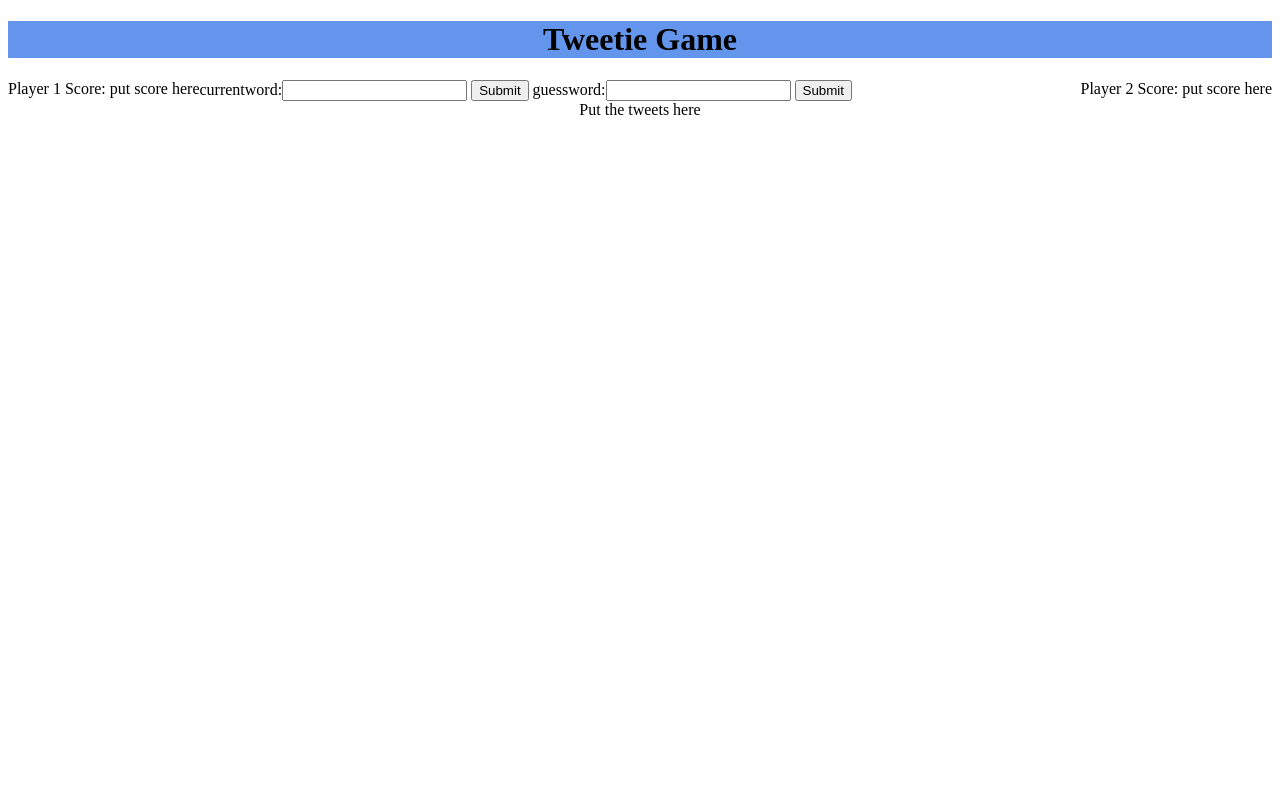
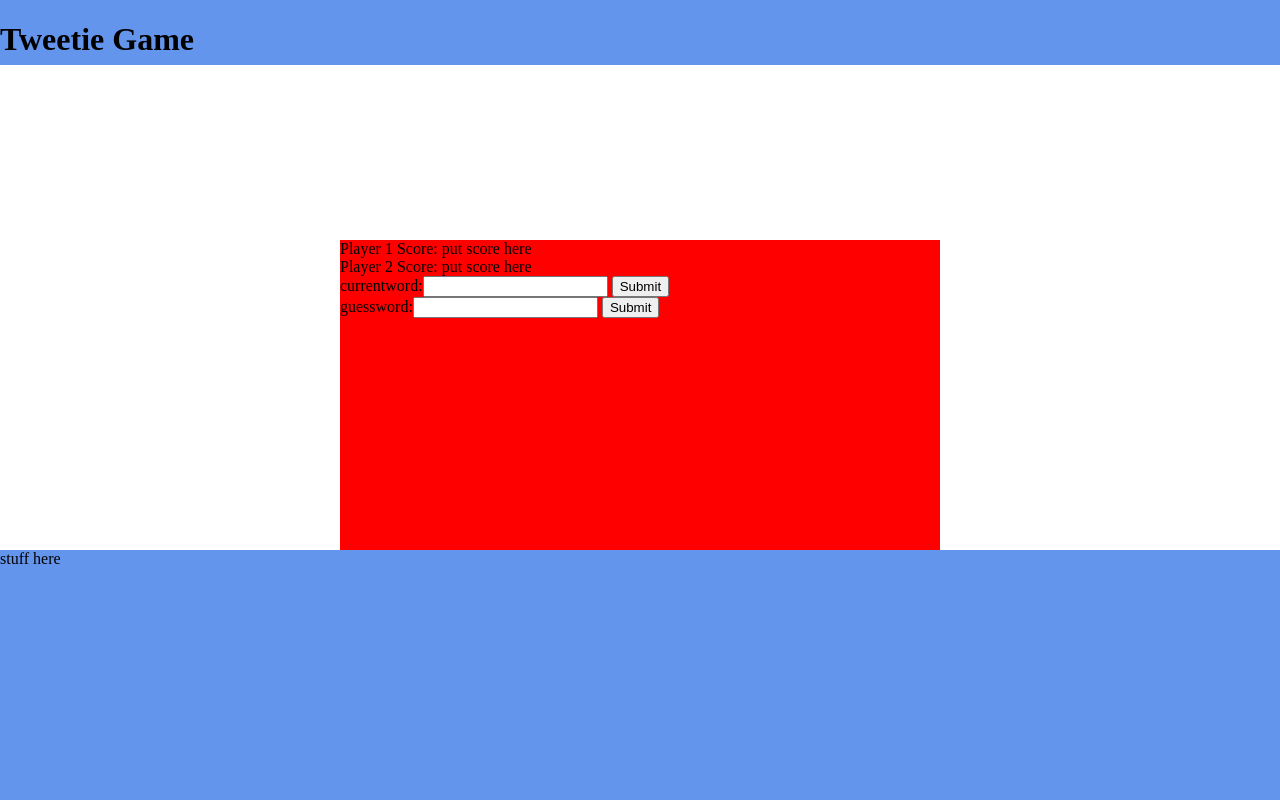
Before and after one commit to traciarms/tweetiegame, a Django app: template tweetiegame/templates/index.html in a window 1280 px wide. Run offline with Django 3.2, Linux system fonts and the light colour scheme; the template is opened without the code that fills it: values that come from a table or form of the project are taken from there, others are empty; some libraries are stand-ins or nearby versions.

Commit message:
css updated

```diff
--- a/tweetiegame/global/site-style.css
+++ b/tweetiegame/global/site-style.css
@@ -2,29 +2,98 @@
     /*border: solid 1px red;*/
 /*}*/
 
-* {
-    box-sizing: border-box;
+/** {*/
+    /*box-sizing: border-box;*/
+/*}*/
+
+/*.title {*/
+    /*text-align: center;*/
+    /*background: cornflowerblue;*/
+    /**/
+/*}*/
+
+/*.player1score {*/
+    /*float: left;*/
+/*}*/
+
+/*.player2score {*/
+    /*float: right;*/
+/*}*/
+
+/*footer {*/
+    /*text-align: center;*/
+/*}*/
+
+/*div.form*/
+/*{*/
+    /*display: block;*/
+    /*text-align: center;*/
+/*}*/
+/*form*/
+/*{*/
+    /*display: inline-block;*/
+    /*margin-left: auto;*/
+    /*margin-right: auto;*/
+    /*text-align: left;*/
+/*}*/
+
+html, body {
+    height: 100%;
+    min-height: 400px; /* to cater for no element 'collision'... */
+    margin: 0;
+    padding: 0;
+    position: relative; /* to keep header and footer positioned correctly... */
 }
 
-.title {
-    text-align: center;
-    background: cornflowerblue;
+#header {
+    background-color: cornflowerblue;
+    height: 65px;
+    position: absolute;
+    top: 0;
+    left: 0;
+    width: 100%;
 }
 
-form {
-    display: inline-block;
-    margin-left: auto;
-    margin-right:auto;
-    }
+#container {
+    background-color: red;
+    width: 600px;
+    height: 40%;
+    position: absolute;
+    left: 50%;
+    margin-left: -300px; /* 50% over, then move back 300px to center... */
 
-.player1score {
-    float: left;
 }
 
-.player2score {
-    float: right;
+#footer {
+    background-color: cornflowerblue;
+    height: 250px;
+    position: absolute;
+    bottom: 0;
+    left: 0;
+    width: 100%;
 }
 
-footer {
-    text-align: center;
+blockquote.twitter-tweet {
+  display: inline-block;
+  padding: 16px;
+  margin: 10px 0;
+  max-width: 468px;
+  border: #ddd 1px solid;
+  border-top-color: #eee;
+  border-bottom-color: #bbb;
+  border-radius: 5px;
+  box-shadow: 0 1px 3px rgba(0,0,0,0.15);
+  font: bold 14px/18px Helvetica, Arial, sans-serif;
+  color: #000;
 }
+
+blockquote.twitter-tweet p {
+  font: normal 18px/24px Georgia, "Times New Roman", Palatino, serif;
+  margin: 0 5px 10px 0;
+}
+
+blockquote.twitter-tweet a[href^="https://twitter.com"] {
+  font-weight: normal;
+  color: #666;
+  font-size: 12px;
+}
--- a/tweetiegame/templates/index.html
+++ b/tweetiegame/templates/index.html
@@ -7,14 +7,47 @@
     <link rel="stylesheet" href="{% static "site-style.css" %}"/>
     <meta charset="UTF-8">
     <title>Tweetie Game</title>
+
+    <script src="/tweetiegame/global/bootstrap/jquery-2.1.4.js"></script>
+<script>
+
+    // this will run this function as soon as the page is loaded...
+    $(function(){
+
+        // bind the resize event to the window...
+        // this will call the 'centerMyContent' function whenever the
+        // window is resized...
+        jQuery(window).bind('resize', centerMyContent);
+
+        // call the 'centerMyContent' function on the first page load...
+        centerMyContent();
+
+    });
+
+    // the actual centring function...
+    function centerMyContent(){
+
+        // get the body and container elements...
+        var container = jQuery('#container');
+        var body = jQuery('body');
+
+        // work out the top position for the container...
+        var top = (body.height() / 2) - (container.height() / 2);
+
+        // set the container's top position...
+        container.css('top', top + 'px');
+
+    }
+
+</script>
 </head>
 <body>
-<div class="container">
 
+    <div id="header">
+        <h1>Tweetie Game</h1>
     </div>
-    <div class="title">
-        <h1 class="title">Tweetie Game</h1>
-    </div>
+
+    <div id="container">
         <div class="player1score">
             <span>Player 1
                   Score: put score here</span>
@@ -23,7 +56,7 @@
             <span>Player 2
                   Score: put score here</span>
         </div>
-        <div>
+            <div class="form">
                 <form action="" method="post">
                     {% csrf_token %}
                     {{ giveform }}
@@ -35,10 +68,10 @@
                     <input type="submit" value="Submit" />
                 </form>
             </div>
+    </div>
 
+    <div id="footer">
+        stuff here
     </div>
-<footer>
-    Put the tweets here
-</footer>
 </body>
 </html>
```
Lines whose indentation alone changed are shown as unchanged.
